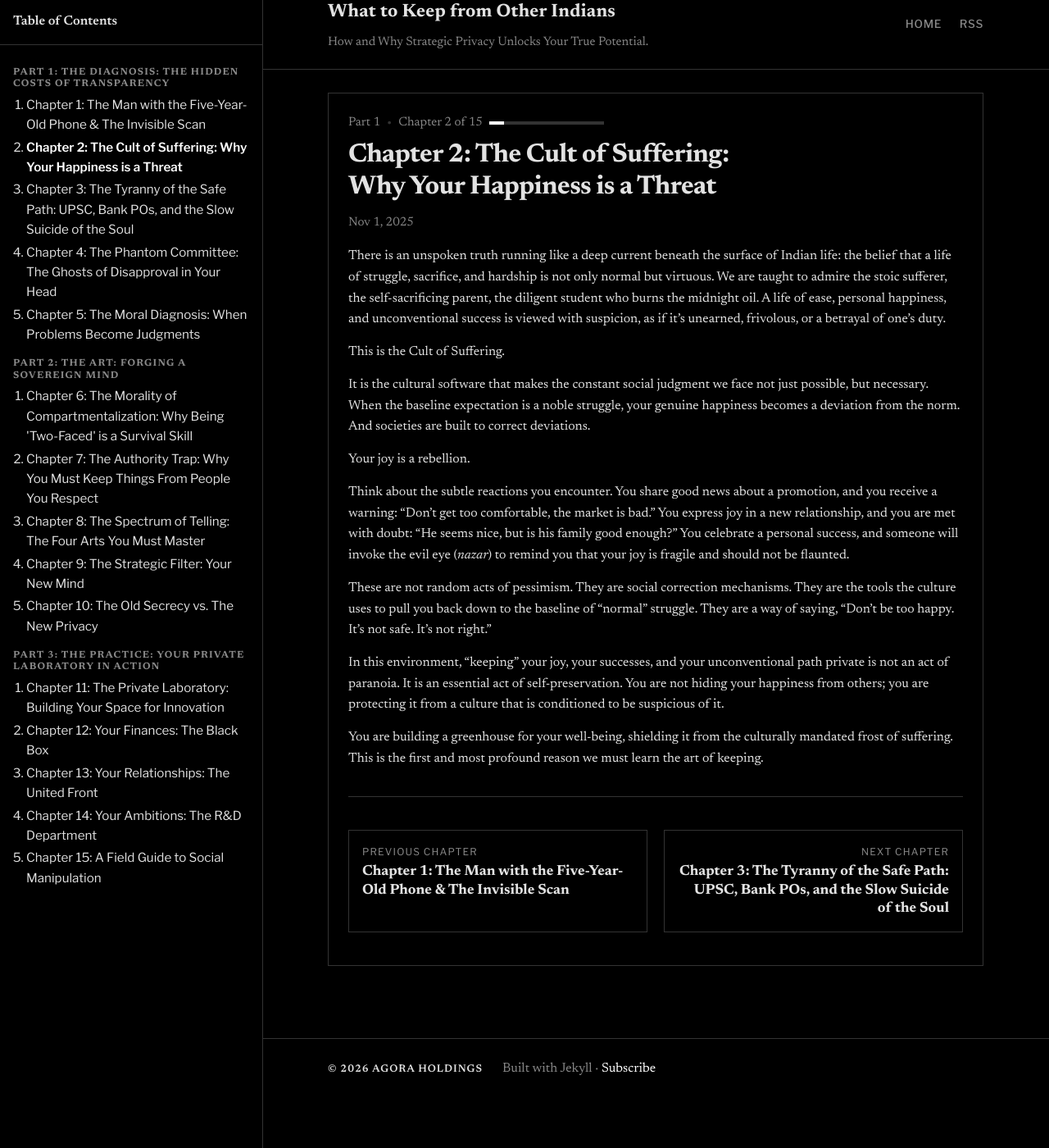
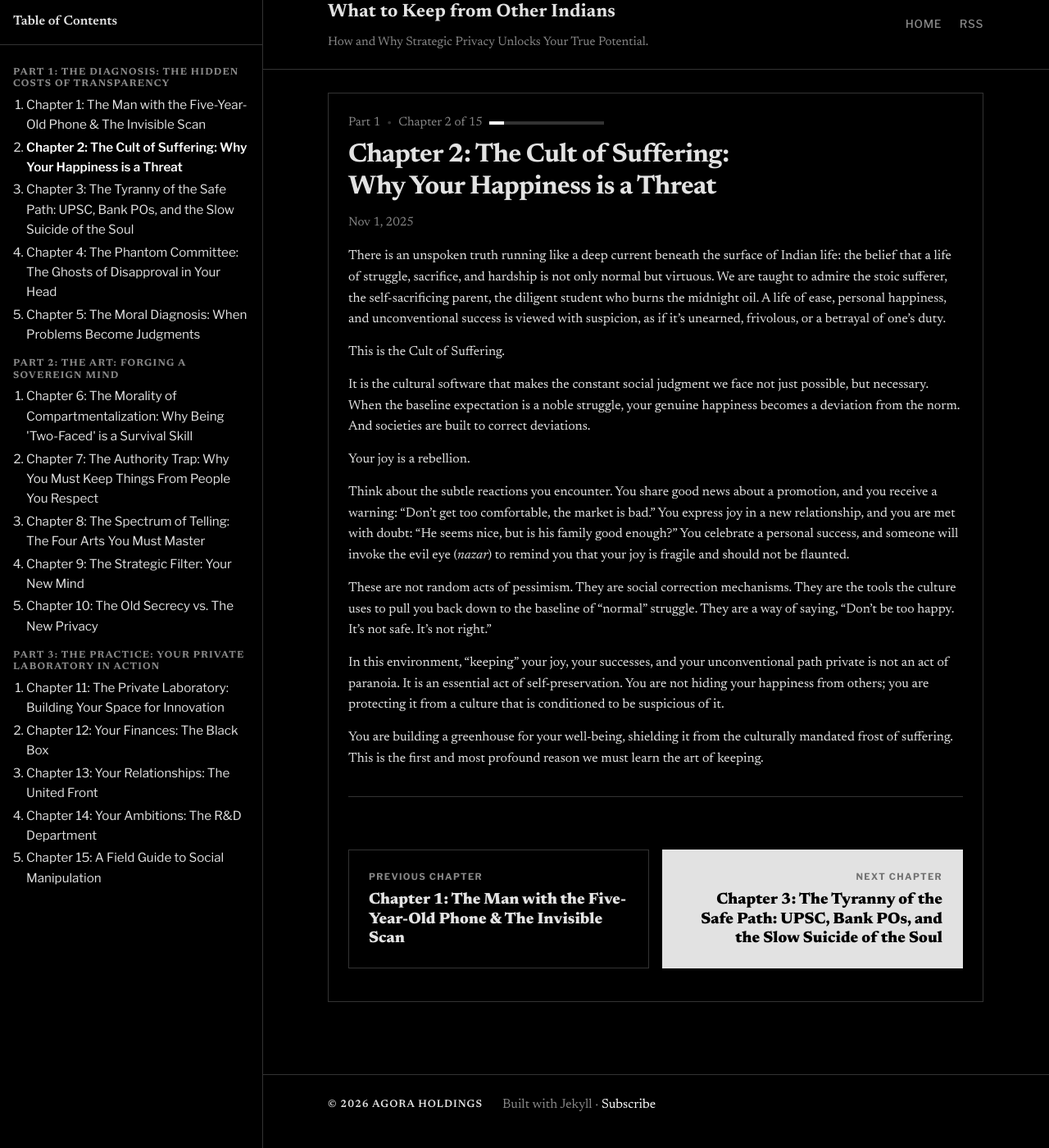
Before and after one commit to nodesman/wckfiwh, a Jekyll site: the page built from _posts/2025-11-01-02-the-cult-of-suffering.md, in a window 1280 px wide and 1400 px high, scrolled down 30 px. Shown: the whole window at 82% size. Built offline with Jekyll 4.4.1, drawn with Linux system fonts in a browser that asks for light colours; before the commit the page ends 1387 px from its top, so only the background shows below that.

Commit message:
add 'Start Reading' button to home and enhance chapter navigation buttons

```diff
--- a/assets/css/style.css
+++ b/assets/css/style.css
@@ -176,43 +176,74 @@ body.drawer-open { overflow: hidden; }
 .breadcrumb .progress { position: relative; height: 4px; background: var(--border); width: 140px; overflow: hidden; }
 .breadcrumb .progress .bar { position: absolute; left: 0; top: 0; bottom: 0; width: 0; background: var(--accent); }
 
+/* CTA & Buttons */
+.cta-container {
+  margin-top: 48px;
+}
+.btn-primary {
+  display: inline-block;
+  background: var(--fg);
+  color: var(--bg) !important;
+  padding: 18px 32px;
+  font-family: var(--font-ui);
+  font-weight: 800;
+  text-transform: uppercase;
+  letter-spacing: 0.15em;
+  text-decoration: none !important;
+  font-size: 0.9rem;
+  transition: opacity 0.2s;
+}
+.btn-primary:hover {
+  opacity: 0.9;
+}
+
 /* Post Navigation */
 .post-nav {
   display: flex;
   justify-content: space-between;
-  gap: 20px;
-  margin-top: 40px;
+  gap: 16px;
+  margin-top: 64px;
   font-family: var(--font-ui);
 }
 .nav-link {
   flex: 1;
   display: flex;
   flex-direction: column;
-  padding: 16px;
+  padding: 24px;
   border: 1px solid var(--border);
   text-decoration: none !important;
-  transition: border-color 0.2s;
-}
-.nav-link:hover {
-  border-color: var(--fg);
+  transition: all 0.2s ease;
 }
 .nav-link.next {
+  background: var(--fg);
+  border-color: var(--fg);
   text-align: right;
   align-items: flex-end;
 }
+.nav-link.next .nav-label { color: rgba(0,0,0,0.5); }
+.nav-link.next .nav-title { color: #000000; }
+
+.nav-link.prev:hover {
+  border-color: var(--fg);
+}
+.nav-link.next:hover {
+  opacity: 0.9;
+}
+
 .nav-label {
-  font-size: 0.75rem;
+  font-size: 0.7rem;
   text-transform: uppercase;
-  letter-spacing: 0.1em;
+  letter-spacing: 0.12em;
   color: var(--muted);
-  margin-bottom: 4px;
+  margin-bottom: 8px;
+  font-weight: 700;
 }
 .nav-title {
   font-family: var(--font-serif);
-  font-size: 1.1rem;
-  font-weight: 700;
+  font-size: 1.2rem;
+  font-weight: 800;
   color: var(--fg);
-  line-height: 1.3;
+  line-height: 1.2;
 }
 .nav-spacer {
   flex: 1;
@@ -225,6 +256,10 @@ body.drawer-open { overflow: hidden; }
   .nav-link.next {
     text-align: left;
     align-items: flex-start;
+  }
+  .btn-primary {
+    display: block;
+    text-align: center;
   }
 }
 
```
Also changed, not shown: index.md (+4 -0 lines).
